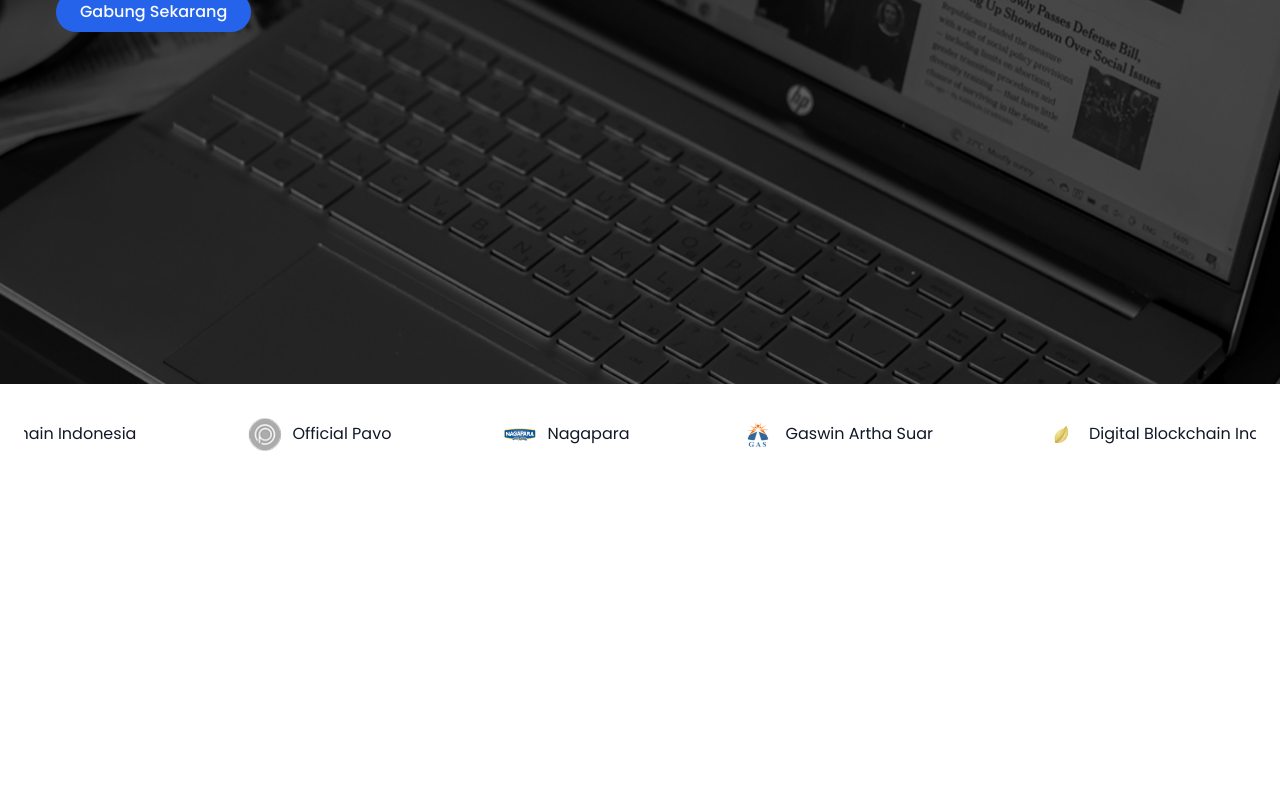
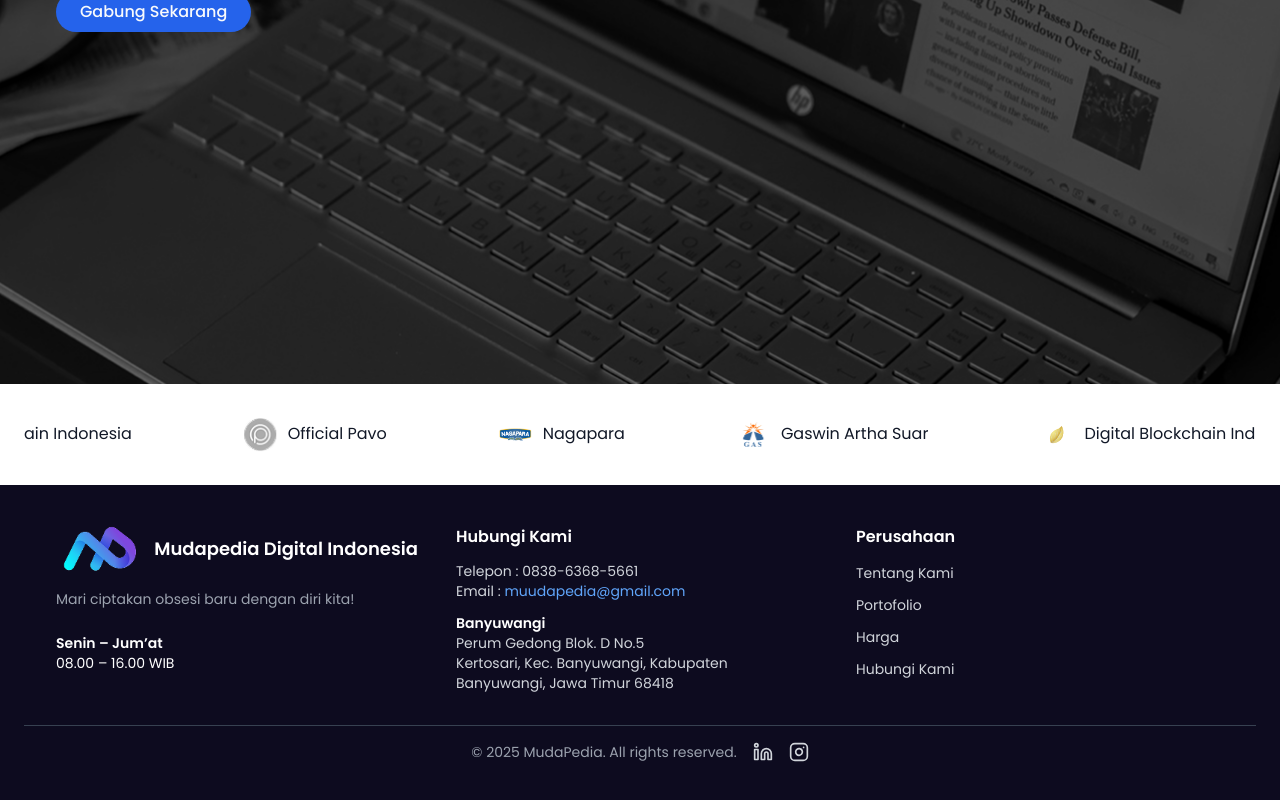
Before and after one commit to Joko-eng/magang-2025, a Next.js app: page / in a window 1280 px wide. Shown: the part 416-1216 px from the top of the page. Before the commit the page ends 901 px from the top, so only its background shows below. Built offline with nearby package versions, Linux system fonts and the light colour scheme.

Commit message:
update footer

```diff
--- a/app/page.tsx
+++ b/app/page.tsx
@@ -1,3 +1,4 @@
+import Footer from "@/components/Footer";
 import HeroSection from "@/components/HeroSection";
 import Navbar from "@/components/Navbar";
 import PartnerSection from "@/components/PartnerSection";
@@ -9,6 +10,7 @@ export default function Home() {
       <Navbar />
       <HeroSection />
       <PartnerSection />
+      <Footer />
     </>
   );
 }
--- /dev/null
+++ b/components/Footer.tsx
@@ -0,0 +1,105 @@
+"use client";
+
+import React from "react";
+import Link from "next/link";
+import Image from "next/image";
+import { Instagram, Linkedin } from "lucide-react";
+
+export default function Footer() {
+    return (
+    <footer className="bg-[#0D0B1F] text-gray-300 py-10 px-6">
+        <div className="container mx-auto grid grid-cols-1 md:grid-cols-3 gap-8">
+        {/* Kolom 1: Logo + Info */}
+        <div>
+        <div className="flex items-center space-x-3 mb-4">
+            <Image
+            src="/image/mudapedia-logo.png"
+            alt="Logo"
+            width={50}
+            height={50}
+            className="h-12 w-auto"
+            />
+            <h2 className="text-white font-semibold text-lg">
+                Mudapedia Digital Indonesia
+            </h2>
+        </div>
+
+            <p className="text-sm text-gray-400 mb-6">
+                Mari ciptakan obsesi baru dengan diri kita!
+            </p>
+
+            <p className="text-sm font-semibold text-white">Senin – Jum’at</p>
+            <p className="text-sm text-white">08.00 – 16.00 WIB</p>
+            </div>
+
+        {/* Kolom 2: Hubungi Kami */}
+            <div>
+            <h3 className="text-white font-semibold mb-3">Hubungi Kami</h3>
+            <p className="text-sm">Telepon : 0838-6368-5661</p>
+            <p className="text-sm">
+                Email :{" "}
+                <Link
+                href="mailto:muudapedia@gmail.com"
+                className="text-blue-400 hover:underline"
+                >
+                muudapedia@gmail.com
+                </Link>
+            </p>
+
+            <div className="mt-3 text-sm">
+                <p className="font-semibold text-white">Banyuwangi</p>
+                <p>
+                Perum Gedong Blok. D No.5 <br />
+                Kertosari, Kec. Banyuwangi, Kabupaten <br />
+                Banyuwangi, Jawa Timur 68418
+                </p>
+            </div>
+            </div>
+
+        {/* Kolom 3: Perusahaan */}
+            <div>
+            <h3 className="text-white font-semibold mb-3">Perusahaan</h3>
+            <ul className="space-y-2">
+                <li>
+                <Link href="#tentang" className="hover:text-blue-400 text-sm">
+                    Tentang Kami
+                </Link>
+                </li>
+                <li>
+                <Link href="#portfolio" className="hover:text-blue-400 text-sm">
+                    Portofolio
+                </Link>
+                </li>
+                <li>
+                <Link href="#harga" className="hover:text-blue-400 text-sm">
+                    Harga
+                </Link>
+                </li>
+                <li>
+                <Link href="#hubungi" className="hover:text-blue-400 text-sm">
+                    Hubungi Kami
+                </Link>
+                </li>
+            </ul>
+            </div>
+        </div>
+
+    {/* Footer bawah */}
+        <div className="border-t border-gray-700 mt-8 pt-4 flex items-center justify-center space-x-4 text-center">
+        <p className="text-sm text-gray-400">
+            © {new Date().getFullYear()} MudaPedia. All rights reserved.
+        </p>
+        <div className="flex space-x-4">
+            <Link href="https://linkedin.com" target="_blank">
+            <Linkedin className="w-5 h-5 hover:text-white" />
+            </Link>
+            <Link href="https://instagram.com" target="_blank">
+            <Instagram className="w-5 h-5 hover:text-white" />
+            </Link>
+        </div>
+        </div>
+
+
+    </footer>
+    );
+}
```
